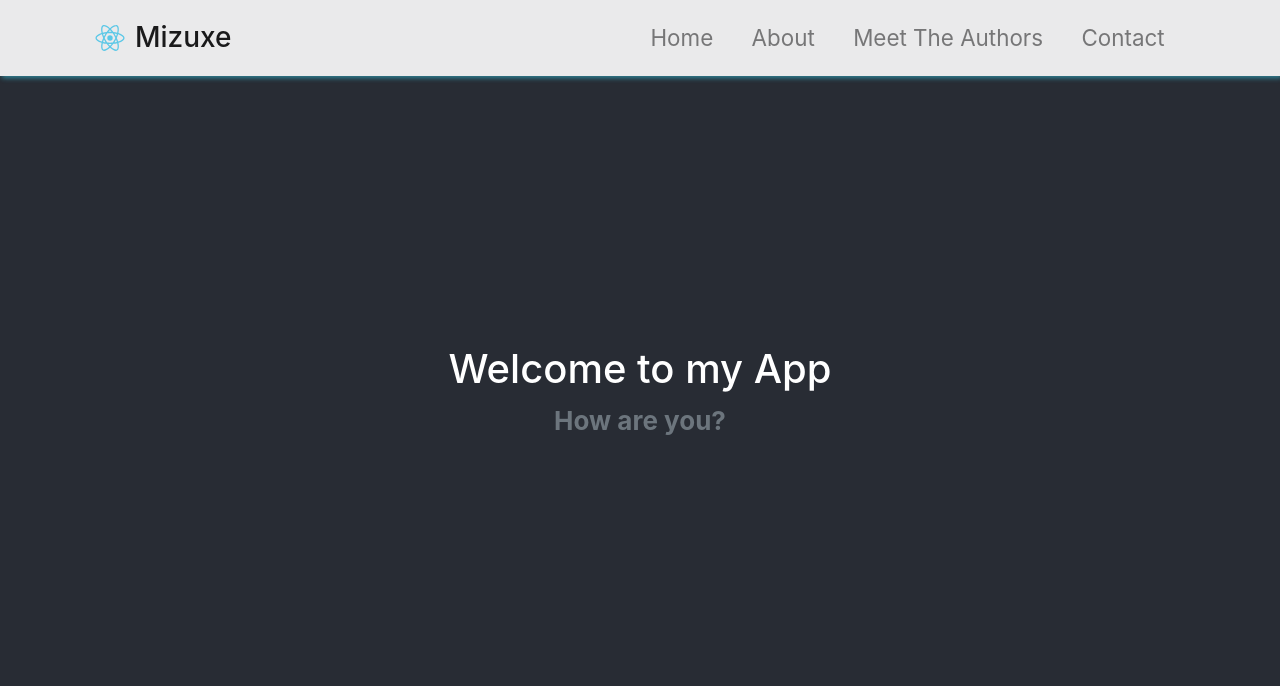
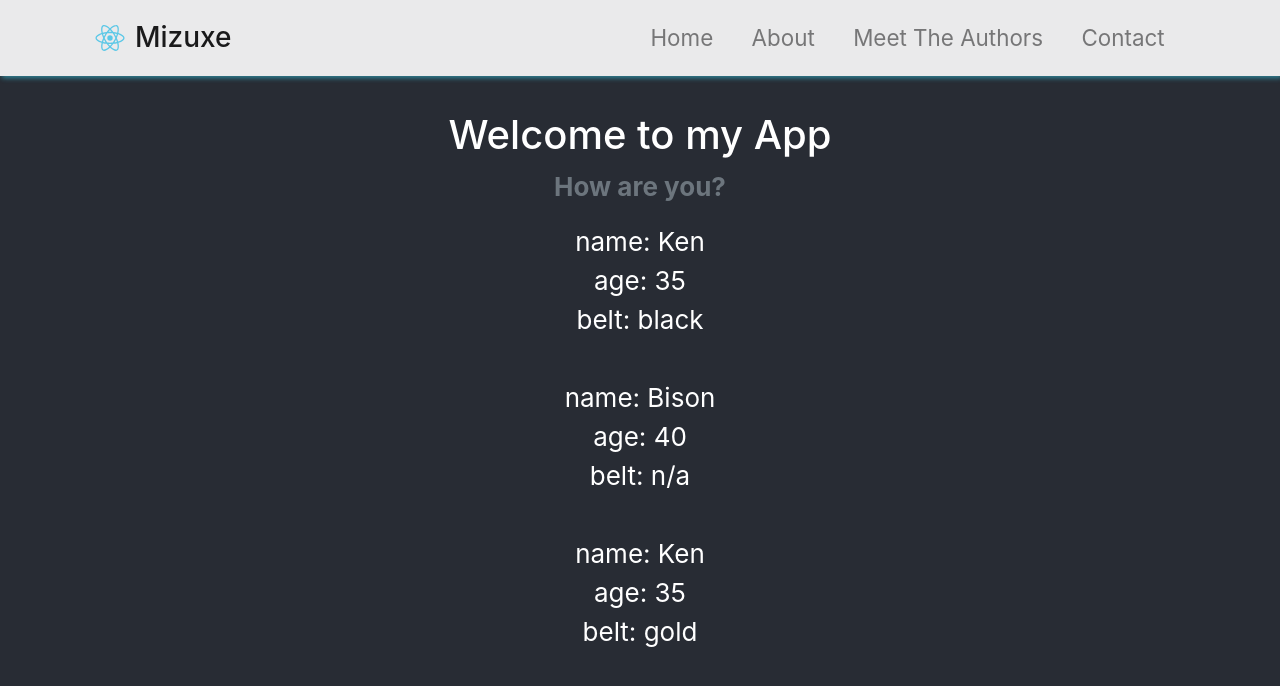
Before and after one commit to shophk/learnReactjs, a React (Create React App) app in the folder projects/my-app/: page / in a window 1280 px wide. Shown: the top 686 px of the page. Built offline with nearby package versions, Linux system fonts and the light colour scheme.

Commit message:
added components injecting lists

```diff
--- a/projects/my-app/package.json
+++ b/projects/my-app/package.json
@@ -8,6 +8,7 @@
     "@testing-library/user-event": "^7.1.2",
     "bootstrap": "^4.4.1",
     "node-sass": "^4.13.1",
+    "nodemon": "^2.0.2",
     "react": "^16.13.0",
     "react-dom": "^16.13.0",
     "react-scripts": "3.4.0"
@@ -16,7 +17,8 @@
     "start": "react-scripts start",
     "build": "react-scripts build",
     "test": "react-scripts test",
-    "eject": "react-scripts eject"
+    "eject": "react-scripts eject",
+    "dev": "nodemon react-scripts start"
   },
   "eslintConfig": {
     "extends": "react-app"
--- a/projects/my-app/src/App.js
+++ b/projects/my-app/src/App.js
@@ -1,10 +1,20 @@
-import React from 'react';
+import React, { Component } from 'react';
 import logo from './logo.svg';
 import './App.css';
 import './Navbar';
+import './components/Ninja';
 import Navbar from './Navbar';
+import Ninja from './components/Ninja';
 
-function App() {
+class App extends Component {
+  state = {
+    ninjas: [
+      { name: 'Ken', age: '35', belt: 'black' },
+      { name: 'Bison', age: '40', belt: 'n/a' },
+      { name: 'Ken', age: '35', belt: 'gold' }
+    ]
+  };
+  render() {
     return (
       <div className="App">
         <header className="App-header">
@@ -23,9 +33,12 @@ function App() {
           <Navbar />
           <h1>Welcome to my App</h1>
           <p className="thick text-muted">How are you?</p>
+          <Ninja ninjas={this.state.ninjas} />
+          {/* <br />
+          <Ninja name="Ryu" age="34" belt="white" /> */}
         </header>
       </div>
     );
   }
-
+}
 export default App;
--- /dev/null
+++ b/projects/my-app/src/components/Ninja.js
@@ -0,0 +1,22 @@
+import React, { Component } from 'react';
+
+class Ninja extends Component {
+  render() {
+    console.log(this.props);
+
+    //destructure
+    const { ninjas } = this.props;
+    const ninjaList = ninjas.map(ninja => {
+      return (
+        <div className="ninja">
+          <div> name: {ninja.name}</div>
+          <div>age: {ninja.age}</div>
+          <div> belt: {ninja.belt}</div>
+          <br />
+        </div>
+      );
+    });
+    return <div className="ninja-list">{ninjaList}</div>;
+  }
+}
+export default Ninja;
```
Also changed, not shown: 2 other files (tests, documents, lock files or other folders). Lines whose indentation alone changed are shown as unchanged.
